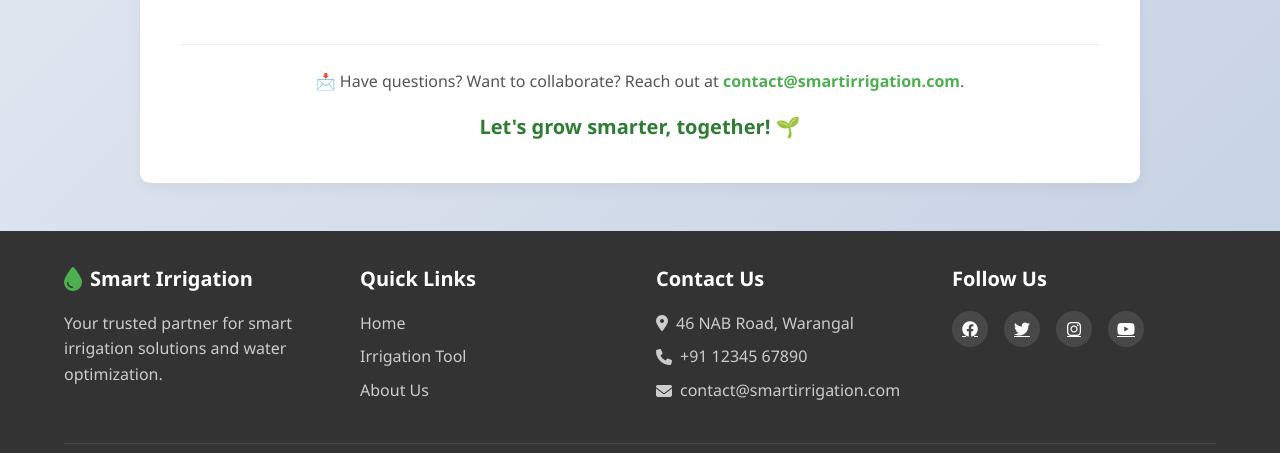
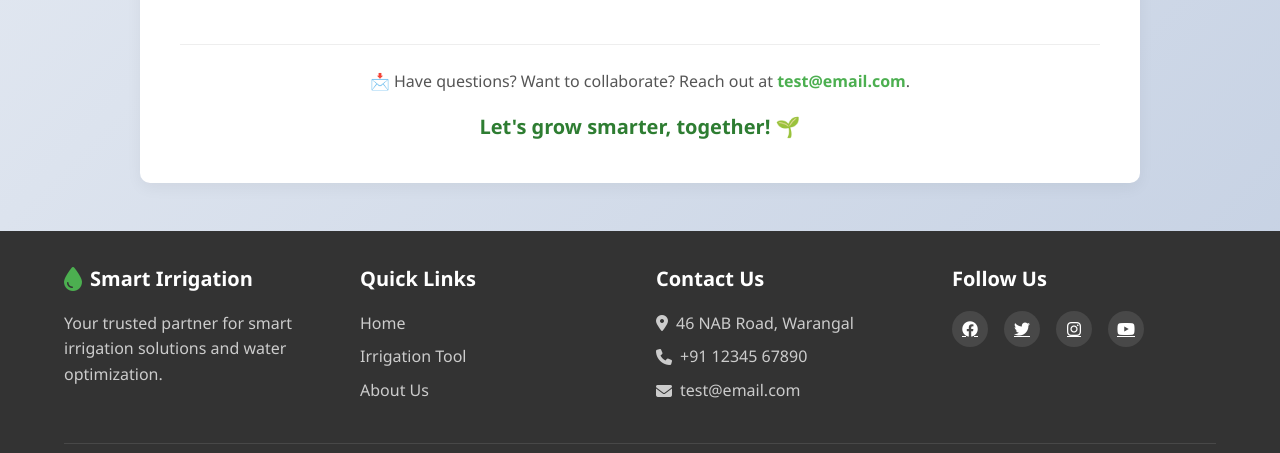
Before and after one commit to NeevKumarModi2006/Smart-Irrigation-Advisor, a plain HTML site: page about.html in a window 1280 px wide. Shown: the part 1358-1811 px from the top of the page. Drawn offline with Linux system fonts and the light colour scheme.

Commit message:
Update about.html
mail changed and comments

```diff
--- a/about.html
+++ b/about.html
@@ -9,7 +9,7 @@
       href="https://cdnjs.cloudflare.com/ajax/libs/font-awesome/6.4.0/css/all.min.css"
     />
     <style>
-      /* Reset and base styles */
+
       * {
         margin: 0;
         padding: 0;
@@ -24,7 +24,7 @@
         min-height: 100vh;
       }
 
-      /* Navigation styles */
+      /* Navigation */
       nav {
         background-color: rgba(255, 255, 255, 0.95);
         box-shadow: 0 2px 10px rgba(0, 0, 0, 0.1);
@@ -84,7 +84,7 @@
         color: #4caf50;
       }
 
-      /* Main content styles */
+      /* Main content */
       main {
         padding: 2rem 0;
       }
@@ -194,7 +194,7 @@
         color: #2e7d32;
       }
 
-      /* Footer styles */
+      /* Footer */
       footer {
         background-color: #333;
         color: white;
@@ -307,7 +307,7 @@
         border-top: 1px solid rgba(255, 255, 255, 0.1);
       }
 
-      /* Responsive adjustments */
+      /* Adjustments done for responsiveness */
       @media (max-width: 768px) {
         .about-title {
           font-size: 1.75rem;
@@ -329,7 +329,7 @@
       @keyframes fade {
         from {
           opacity: 0;
-          transform: translateY(15px); /* Starts 20px below */
+          transform: translateY(15px); /* Starts from 15px below */
         }
         to {
           opacity: 1;
@@ -371,7 +371,7 @@
           <div class="about-header">
             <h1 class="about-title">About Smart Irrigation Advisor</h1>
             <p class="about-subtitle">
-              🌿 Helping Farmers Grow Smarter, Not Harder
+              🌿 Helping Farmers Grow Smarter
             </p>
           </div>
 
@@ -478,8 +478,8 @@
           <div class="contact-section">
             <p>
               📩 Have questions? Want to collaborate? Reach out at
-              <a href="mailto:contact@smartirrigation.com" class="contact-email"
-                >contact@smartirrigation.com</a
+              <a href="#" class="contact-email"
+                >test@email.com</a
               >.
             </p>
             <p class="closing">Let's grow smarter, together! 🌱</p>
@@ -531,7 +531,7 @@
               </li>
               <li class="contact-item">
                 <i class="fas fa-envelope"></i>
-                <span>contact@smartirrigation.com</span>
+                <span>test@email.com</span>
               </li>
             </ul>
           </div>
```
